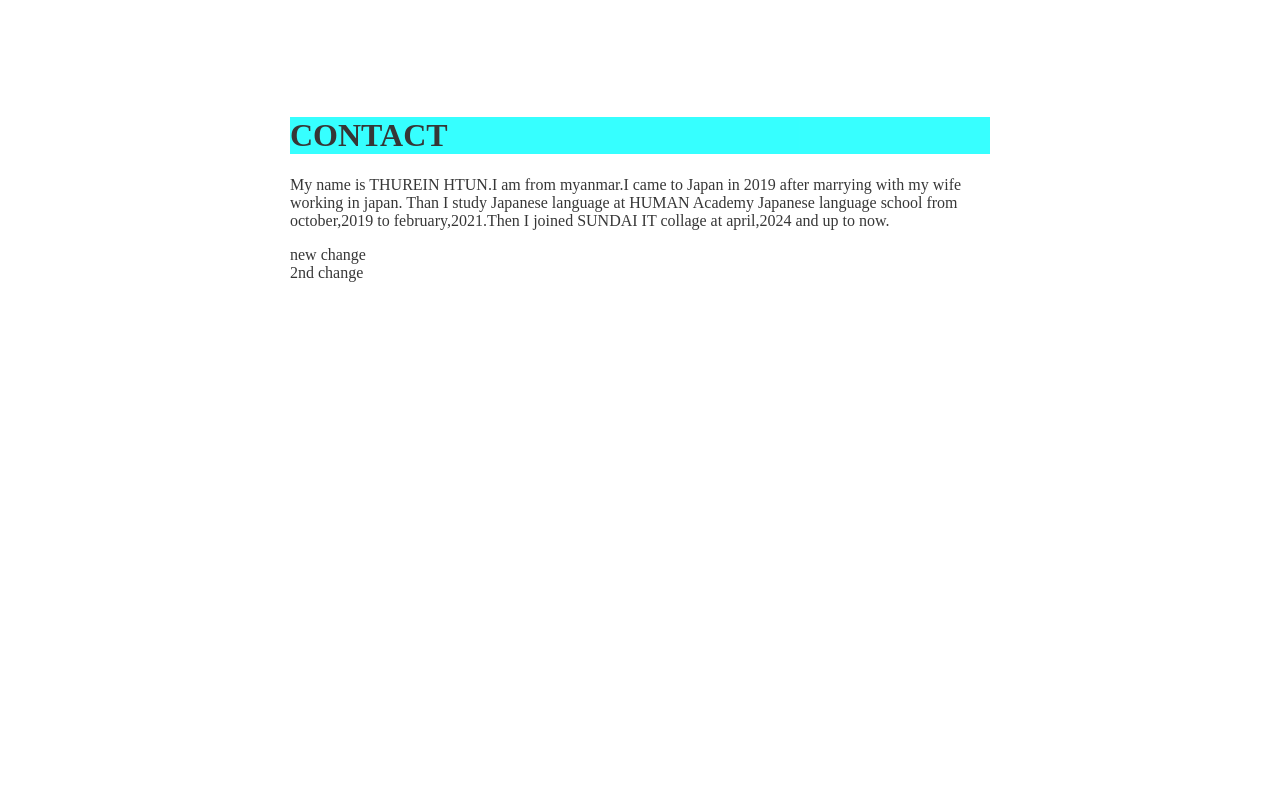
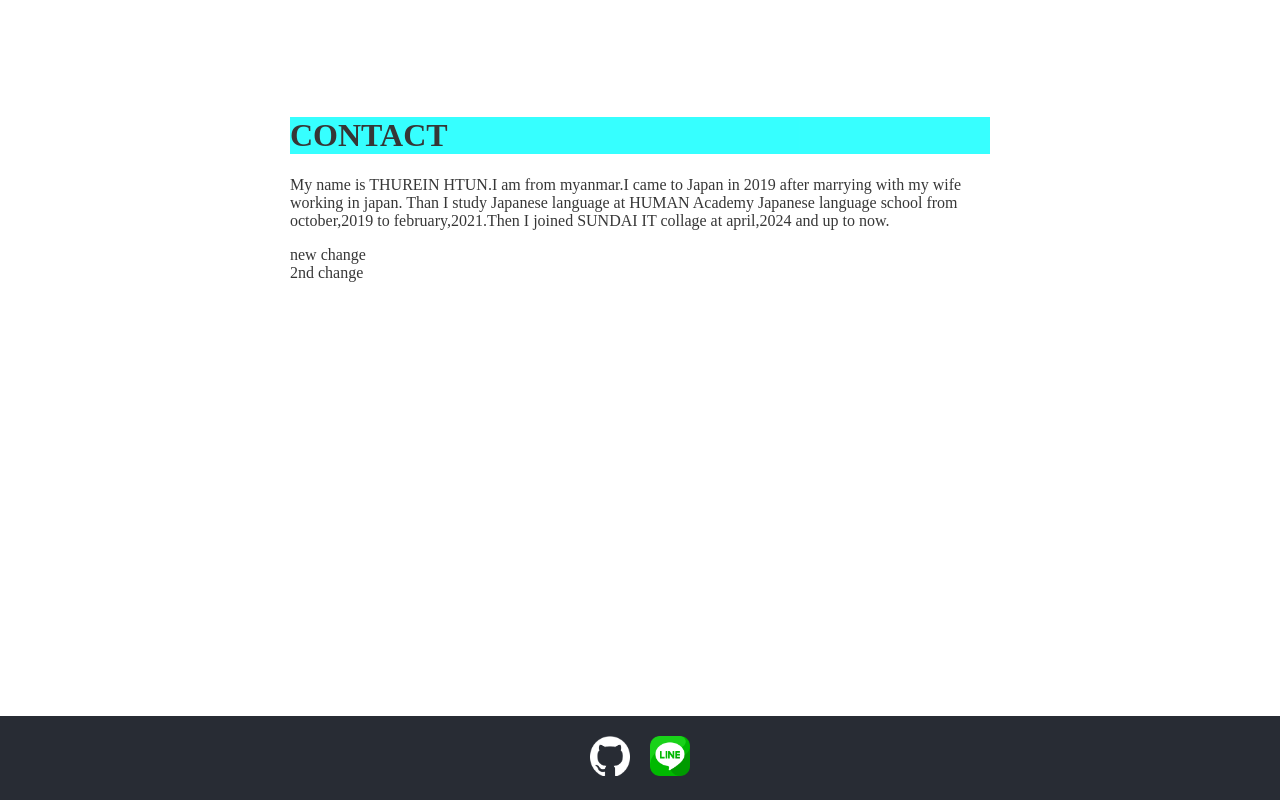
Before and after one commit to thu4959/new-testing-portfolio, a plain HTML site: page index.html in a window 1280 px wide. Shown: the part 1261-2061 px from the top of the page. Before the commit the page ends 1997 px from the top, so only its background shows below. Drawn offline with Linux system fonts and the light colour scheme.

Commit message:
get my contacts

```diff
--- a/index.html
+++ b/index.html
@@ -53,6 +53,16 @@
             <div>2nd change</div>
         </div>
     </div>
+    <footer>
+        <div class="social-links">
+            <a href="https://github.com/thu4959" target="_blank">
+                <img src="github-mark-white.png" alt="GitHub" />
+            </a>
+            <a href="https://line.me/ti/p/thureintun8050201782" target="_blank">
+                <img src="line.png" alt="Line" />
+            </a>
+        </div>
+    </footer>
 </body>
 
 </html>
--- a/style.css
+++ b/style.css
@@ -76,3 +76,30 @@ p.underline {
     flex-wrap: wrap;
 
 }
+
+footer {
+    background-color: #282c34;
+    /* Dark background color */
+    color: white;
+    text-align: center;
+    padding: 20px;
+}
+
+.social-links {
+    display: flex;
+    justify-content: center;
+    gap: 20px;
+    /* Space between icons */
+}
+
+.social-links a img {
+    width: 40px;
+    /* Icon size */
+    height: 40px;
+    transition: transform 0.3s;
+}
+
+.social-links a img:hover {
+    transform: scale(1.2);
+    /* Slightly enlarge on hover */
+}
```
Also changed, not shown: github-mark-white.png (added), line.png (added).
